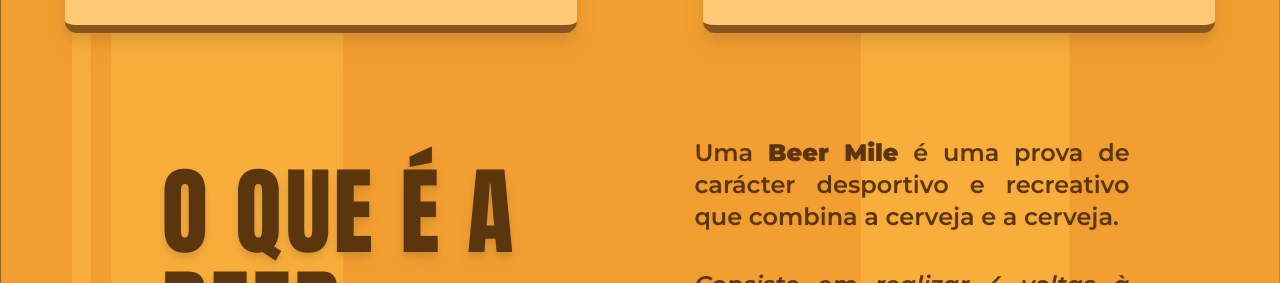
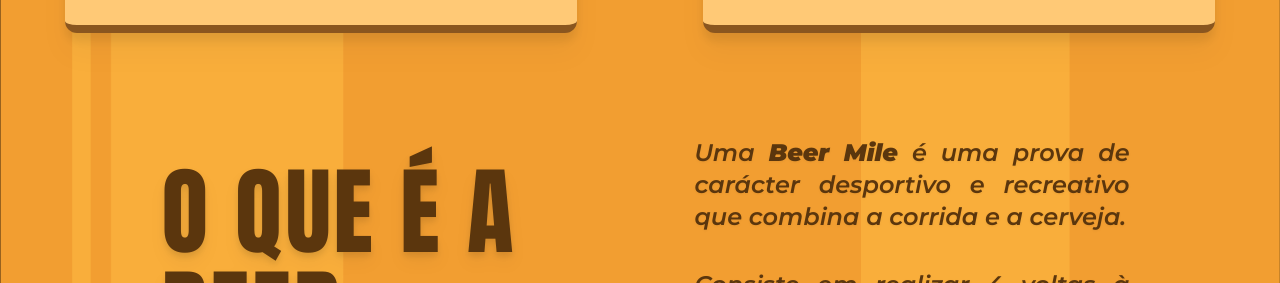
Before and after one commit to beermilelisboa/website, a Next.js app: page / in a window 1280 px wide. Shown: the part 1060-1343 px from the top of the page. Built offline with nearby package versions, Linux system fonts and the light colour scheme; a web font is replaced by a local one.

Commit message:
Revert "[BM-2932] Update Landing Page Text"

```diff
--- a/components/sections/DefinitionSection.jsx
+++ b/components/sections/DefinitionSection.jsx
@@ -14,8 +14,10 @@ export default function DefinitionSection() {
                 </div>
                 <div className="lg:ml-4 mt-5 lg:self-center lg:mt-0 flex flex-col gap-y-3 tracking-tight lg:tracking-normal text-justify text-lg lg:text-xl xl:text-2xl font-semibold text-dark-brown lg:mx-[5%] lg:w-[40%] lg:gap-y-9 drop-shadow-sm">
                     <p>
-                        Uma <b>Beer Mile</b> é uma prova de carácter desportivo e
-                        recreativo que combina a cerveja e a cerveja.
+                        <i>
+                            Uma <b>Beer Mile</b> é uma prova de carácter desportivo e
+                            recreativo que combina a corrida e a cerveja.
+                        </i>
                     </p>
                     <p>
                         <i>
```
